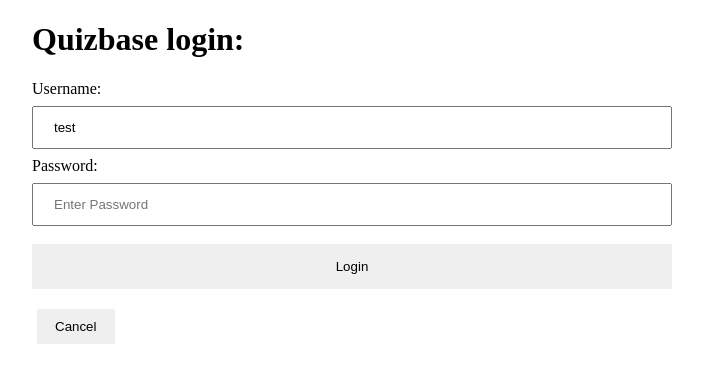
After one commit to ni-eminen/database-app, a Flask app: page /loginpage in a window 1280 px wide. The commit adds this page. Shown: the top 383 px of the page, without its empty margins (288-991 px from the left). Run offline with Flask 2, Linux system fonts and the light colour scheme.

Commit message:
began implementing login

```diff
--- a/app.py
+++ b/app.py
@@ -1,6 +1,6 @@
 from cmd import IDENTCHARS
 from flask import Flask
-from flask import redirect, render_template, request, jsonify
+from flask import redirect, render_template, request, jsonify, session
 from flask_sqlalchemy import SQLAlchemy
 from os import getenv
 import random
@@ -13,8 +13,31 @@ from Question import Question
 app = Flask(__name__)
 CORS(app)
 app.config["SQLALCHEMY_DATABASE_URI"] = getenv("DATABASE_URL")
+app.secret_key = getenv("SECRET_KEY")
 db = SQLAlchemy(app)
 
+# login
+
+@app.route("/login", methods=['GET', 'POST'])
+def login():
+    username = request.form["username"]
+    password = request.form["password"]
+    # check pass
+    session["username"] = username
+    return redirect("/")
+
+@app.route("/logout")
+def logout():
+    del session["username"]
+    return redirect("/")
+
+@app.route('/loginpage', methods=['GET', 'POST'])
+def loginpage():
+  print('username: ', request.form.get('username'))
+  return render_template('login.html')
+
+
+# general
 
 @app.route("/")
 def index():
@@ -45,6 +68,12 @@ def quiz(quizname):
 
     return render_template('quiz.html', quizname=quizname, qna=qna, questions=questions, answers=answers, answerslen=len(answers),
                             questionslen=len(questions))
+
+@app.route('/quiz/results/<string:id>')
+def result(id):
+    score = db.session.execute(f'select score from scores where id={id};').fetchone()[0]
+    return render_template('results.html', score = score)
+
 
 @app.route('/quiz/submit', methods = ['POST', 'GET'])
 def submit():
@@ -89,12 +118,6 @@ def submit():
     db.session.commit()
     return jsonify(id=id)
 
-@app.route('/quiz/results/<string:id>')
-def result(id):
-    score = db.session.execute(f'select score from scores where id={id};').fetchone()[0]
-    return render_template('results.html', score = score)
-
-
 
 # db functions
 
--- /dev/null
+++ b/static/login.css
@@ -0,0 +1,30 @@
+button {
+  width: 100%;
+  padding: 15px;
+  margin: 10px 0px;
+  border: none;
+  cursor: pointer;
+}
+
+input[type=text], input[type=password] {
+    width: 100%;
+    margin: 8px 0;
+    padding: 12px 20px;
+    display: inline-block;
+    box-sizing: border-box;
+}
+
+button:hover {
+    opacity: 0.7;
+}
+.cancelbtn {
+    width: auto;
+    padding: 10px 18px;
+    margin: 10px 5px;
+}
+
+.container {
+    width: 640px;
+    display: block;
+    margin: 0 auto;
+}
--- a/templates/frontpage.html
+++ b/templates/frontpage.html
@@ -1,3 +1,4 @@
+{% import 'header.html' as header %}
 <!DOCTYPE html>
 <html lang="en">
 <head>
@@ -9,6 +10,7 @@
     <title>Quizbase</title>
 </head>
 <body>
+    {{header.header(quizname)}}
     <div id='topbar'>
         <div style="margin: 0 auto; width: 640px; display: block;">
             <h1 style="color: white; letter-spacing: .17em; margin-left: 2px;">{{quizname}}</h1>
--- a/templates/header.html
+++ b/templates/header.html
@@ -1,7 +1,7 @@
-{% macro header(quizname) -%}
-<div id='topbar'>
+{% macro header(page, title='') -%}
+<div id='topbar' style="background-color: #ff928f; height: 3em">
   <div style="margin: 0 auto; width: 640px; display: block;">
-      <h1 style="color: white; letter-spacing: .17em; margin-left: 2px;">{{quizname}}</h1>
+      <h1 style="color: white; letter-spacing: .17em; margin-left: 2px;"> Quizbase - {{page}}</h1>
   </div>
 </div>
 {%- endmacro %}
--- /dev/null
+++ b/templates/login.html
@@ -0,0 +1,21 @@
+<!DOCTYPE html>
+<html>
+<head>
+<meta name="viewport" content="width=device-width, initial-scale=1">
+<title> Login Page </title>
+<link rel="stylesheet" href="../static/login.css">
+</head>
+<body>
+    <form action="/login">
+        <div class="container">
+          <h1> Quizbase login: </h1>
+            <label>Username: </label>
+            <input type="text" placeholder="Enter Username" value="test" name="username" required>
+            <label>Password: </label>
+            <input type="password" placeholder="Enter Password" name="password" required>
+            <button type="submit">Login</button>
+            <button type="button" class="cancelbtn">Cancel</button>
+        </div>
+    </form>
+</body>
+</html>
--- a/templates/quiz_not_ready.html
+++ b/templates/quiz_not_ready.html
@@ -7,11 +7,6 @@
     <title>inexistant {{quizname}}</title>
 </head>
 <body>
-    <div id='topbar'>
-        <div style="margin: 0 auto; width: 640px; display: block;">
-            <h1 style="color: white; letter-spacing: .17em; margin-left: 2px;">{{quizname}}</h1>
-        </div>
-    </div>
     <h1 style="text-align: center;">this site will contain {{quizname}}</h1>
 </body>
 </html>
```
